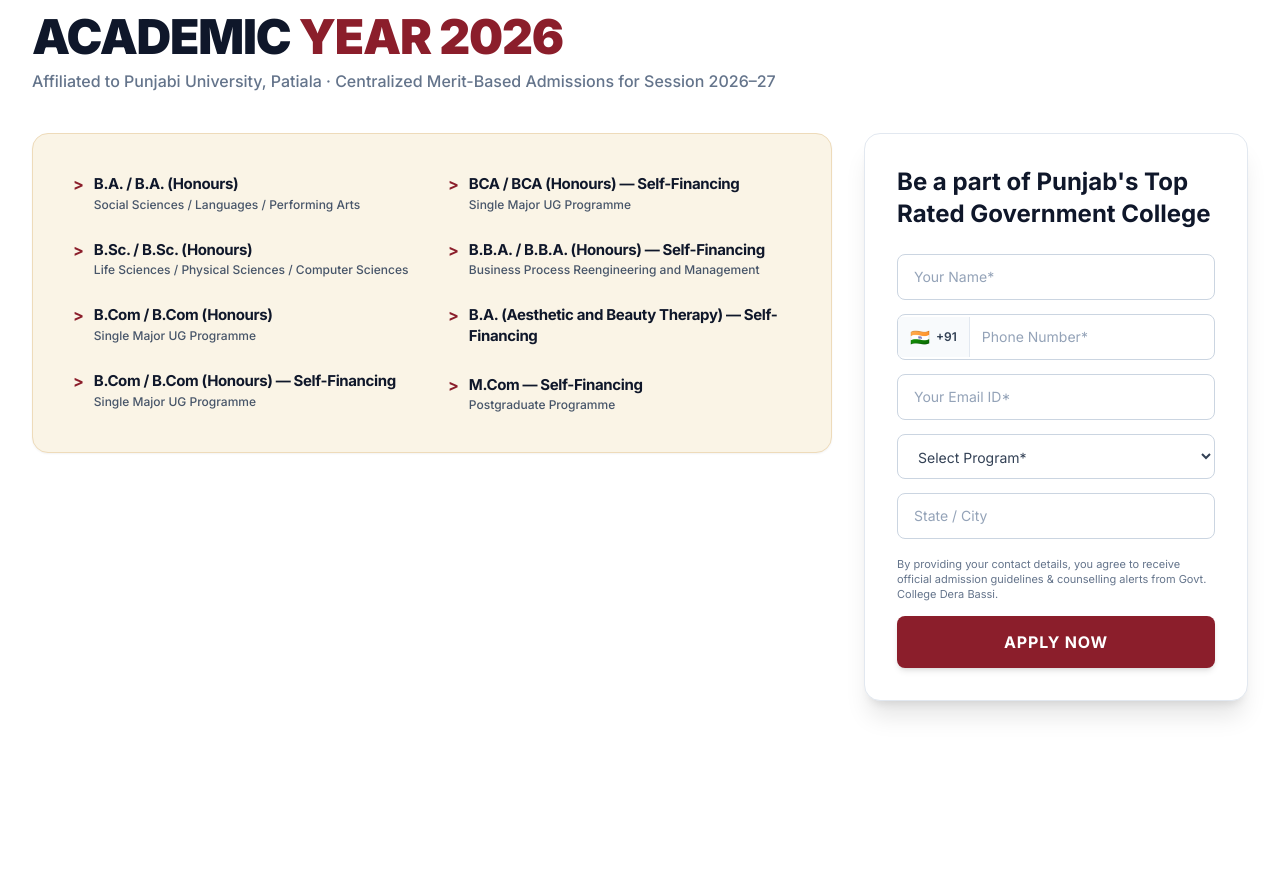
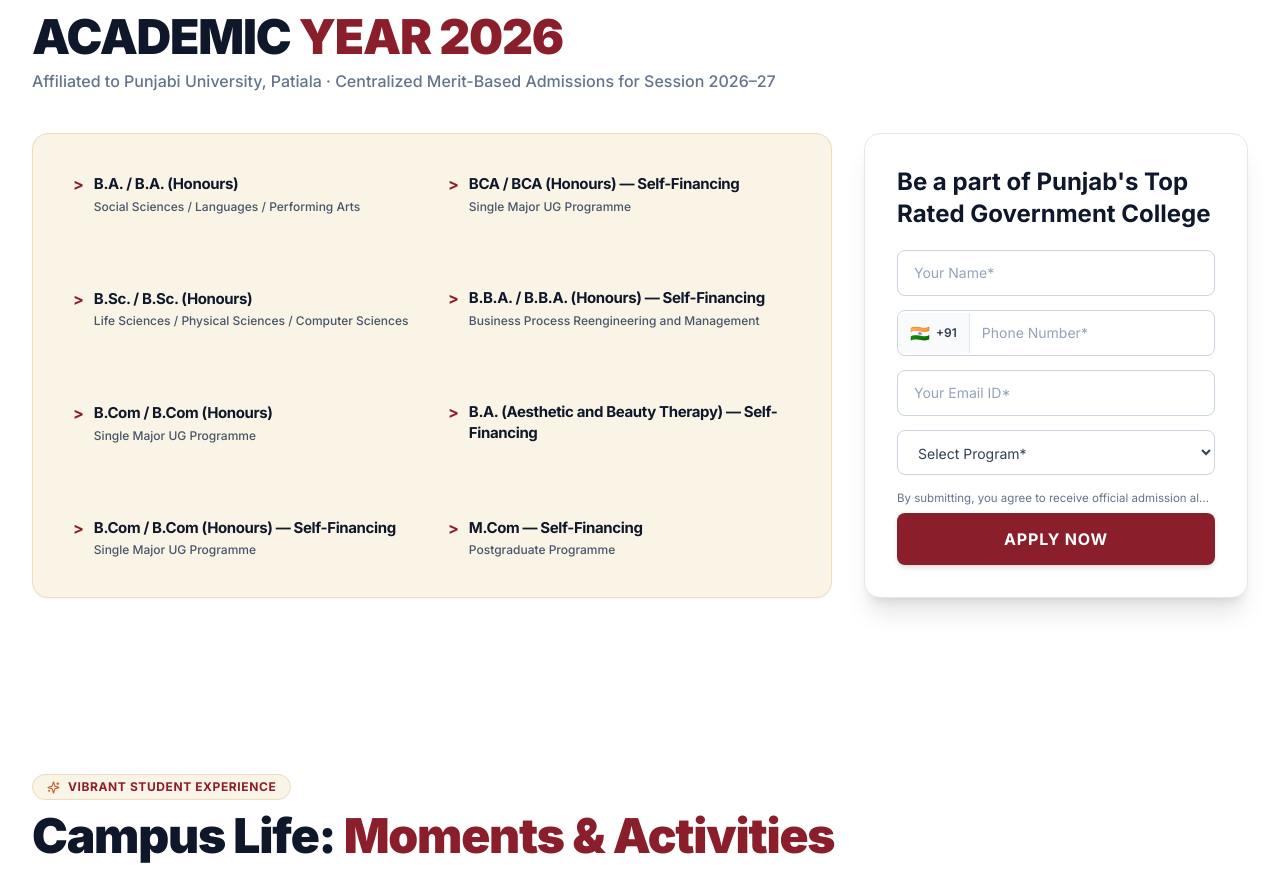
Before and after one commit to rahulweb017-ship-it/Govt-Collage-Derabassi, a React (Vite) app: page / in a window 1280 px wide. Shown: the part 2080-2954 px from the top of the page. Built offline with nearby package versions, Linux system fonts and the light colour scheme.

Commit message:
Remove city option from form, shorten notice to 1 line, and equalize heights between courses and form

```diff
--- a/src/components/sections/AcademicProgrammes.jsx
+++ b/src/components/sections/AcademicProgrammes.jsx
@@ -52,8 +52,7 @@
     name: '',
     phone: '',
     email: '',
-    program: '',
-    city: ''
+    program: ''
   });
   const [isSubmitted, setIsSubmitted] = useState(false);
 
@@ -79,21 +78,21 @@
         </div>
 
         {/* MAIN 2-PANEL LAYOUT (Left: 2-Column Program Directory | Right: Admissions Form) */}
-        <div className="grid grid-cols-1 lg:grid-cols-12 gap-8 items-start">
+        <div className="grid grid-cols-1 lg:grid-cols-12 gap-8 items-stretch">
 
           {/* 1. LEFT PANEL: WARM IVORY/CREAM PROGRAM DIRECTORY (8 COLUMNS ON DESKTOP) */}
-          <div className="lg:col-span-8 bg-[#FAF4E6] rounded-2xl p-6 sm:p-10 border border-[#EEDBBA] shadow-sm">
-            <div className="grid grid-cols-1 md:grid-cols-2 gap-x-8 gap-y-6">
+          <div className="lg:col-span-8 bg-[#FAF4E6] rounded-2xl p-6 sm:p-10 border border-[#EEDBBA] shadow-sm flex flex-col justify-between h-full">
+            <div className="grid grid-cols-1 md:grid-cols-2 gap-x-8 gap-y-8 h-full">
 
               {/* Column 1 */}
-              <div className="space-y-5">
+              <div className="flex flex-col justify-between space-y-6 sm:space-y-7">
                 {academicDirectoryCol1.map((item, idx) => (
                   <div key={idx} className="group">
                     <a
                       href={item.href}
                       target="_blank"
                       rel="noopener noreferrer"
-                      className="flex items-start gap-2.5 text-slate-900 group-hover:text-[#8B1E2B] transition-colors p-2 -m-2 rounded-lg hover:bg-white/70"
+                      className="flex items-start gap-2.5 text-slate-900 group-hover:text-[#8B1E2B] transition-colors p-2.5 -m-2.5 rounded-xl hover:bg-white/80 transition-all duration-200"
                     >
                       <span className="text-[#8B1E2B] font-bold text-base mt-0.5 leading-none shrink-0 group-hover:translate-x-0.5 transition-transform">
                         &gt;
@@ -103,7 +102,7 @@
                           {item.title}
                         </h3>
                         {item.subtitle && (
-                          <p className="text-xs text-slate-600 font-medium leading-tight mt-0.5">
+                          <p className="text-xs text-slate-600 font-medium leading-tight mt-1">
                             {item.subtitle}
                           </p>
                         )}
@@ -114,14 +113,14 @@
               </div>
 
               {/* Column 2 */}
-              <div className="space-y-5">
+              <div className="flex flex-col justify-between space-y-6 sm:space-y-7">
                 {academicDirectoryCol2.map((item, idx) => (
                   <div key={idx} className="group">
                     <a
                       href={item.href}
                       target="_blank"
                       rel="noopener noreferrer"
-                      className="flex items-start gap-2.5 text-slate-900 group-hover:text-[#8B1E2B] transition-colors p-2 -m-2 rounded-lg hover:bg-white/70"
+                      className="flex items-start gap-2.5 text-slate-900 group-hover:text-[#8B1E2B] transition-colors p-2.5 -m-2.5 rounded-xl hover:bg-white/80 transition-all duration-200"
                     >
                       <span className="text-[#8B1E2B] font-bold text-base mt-0.5 leading-none shrink-0 group-hover:translate-x-0.5 transition-transform">
                         &gt;
@@ -131,7 +130,7 @@
                           {item.title}
                         </h3>
                         {item.subtitle && (
-                          <p className="text-xs text-slate-600 font-medium leading-tight mt-0.5">
+                          <p className="text-xs text-slate-600 font-medium leading-tight mt-1">
                             {item.subtitle}
                           </p>
                         )}
@@ -145,14 +144,14 @@
           </div>
 
           {/* 2. RIGHT PANEL: HIGH-CONVERSION ADMISSION ENQUIRY LEAD FORM (4 COLUMNS ON DESKTOP) */}
-          <div className="lg:col-span-4 bg-white rounded-2xl p-6 sm:p-8 shadow-xl border border-slate-200">
+          <div className="lg:col-span-4 bg-white rounded-2xl p-6 sm:p-8 shadow-xl border border-slate-200 flex flex-col justify-between h-full">
 
-            <h3 className="text-xl sm:text-2xl font-bold text-slate-900 font-display leading-tight mb-6">
+            <h3 className="text-xl sm:text-2xl font-bold text-slate-900 font-display leading-tight mb-5">
               Be a part of Punjab's Top Rated Government College
             </h3>
 
             {isSubmitted ? (
-              <div className="bg-emerald-50 border border-emerald-200 rounded-xl p-6 text-center animate-fadeIn">
+              <div className="bg-emerald-50 border border-emerald-200 rounded-xl p-6 text-center animate-fadeIn my-auto">
                 <div className="w-12 h-12 rounded-full bg-emerald-100 text-emerald-600 flex items-center justify-center mx-auto mb-3">
                   <CheckCircle2 size={24} />
                 </div>
@@ -168,8 +167,9 @@
                 </button>
               </div>
             ) : (
-              <form onSubmit={handleSubmit} className="space-y-3.5">
+              <form onSubmit={handleSubmit} className="space-y-4 flex-1 flex flex-col justify-between">
 
+                <div className="space-y-3.5">
                   {/* Name */}
                   <div>
                     <input
@@ -231,21 +231,12 @@
                       <option value="PGDCA">PGDCA (1 Year Post Grad Diploma)</option>
                     </select>
                   </div>
-
-                {/* State / City */}
-                <div>
-                  <input
-                    type="text"
-                    placeholder="State / City"
-                    value={formData.city}
-                    onChange={(e) => setFormData({ ...formData, city: e.target.value })}
-                    className="w-full px-4 py-3 text-sm text-slate-900 placeholder:text-slate-400 bg-white border border-slate-300 rounded-lg focus:outline-none focus:ring-2 focus:ring-[#8B1E2B] focus:border-transparent transition-all shadow-xs"
-                  />
                 </div>
 
-                {/* WhatsApp & Counselling Notice */}
-                <p className="text-[11px] text-slate-500 leading-snug pt-1">
-                  By providing your contact details, you agree to receive official admission guidelines & counselling alerts from Govt. College Dera Bassi.
+                <div>
+                  {/* 1-Line Admission Notice */}
+                  <p className="text-[11.5px] text-slate-500 leading-tight pb-2 text-center truncate">
+                    By submitting, you agree to receive official admission alerts.
                   </p>
 
                   {/* Submit CTA Button */}
@@ -258,10 +249,11 @@
                         setIsSubmitted(true);
                       }
                     }}
-                  className="w-full bg-[#8B1E2B] hover:bg-[#601520] text-white font-bold py-3.5 px-6 rounded-lg text-sm sm:text-base uppercase tracking-wider transition-all duration-200 shadow-md hover:shadow-lg active:scale-98 cursor-pointer mt-2 flex items-center justify-center text-center"
+                    className="w-full bg-[#8B1E2B] hover:bg-[#601520] text-white font-bold py-3.5 px-6 rounded-lg text-sm sm:text-base uppercase tracking-wider transition-all duration-200 shadow-md hover:shadow-lg active:scale-98 cursor-pointer flex items-center justify-center text-center"
                   >
                     Apply Now
                   </a>
+                </div>
 
               </form>
             )}
```
Lines whose indentation alone changed are shown as unchanged.
